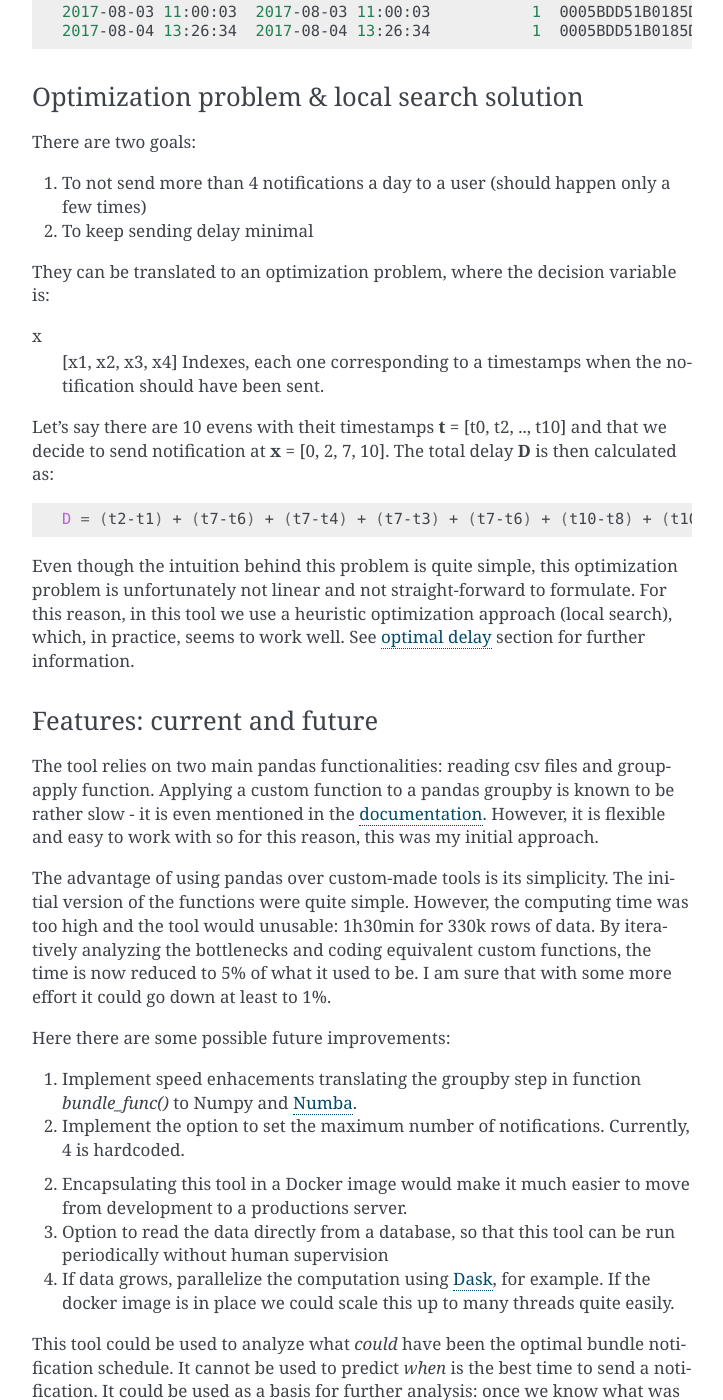
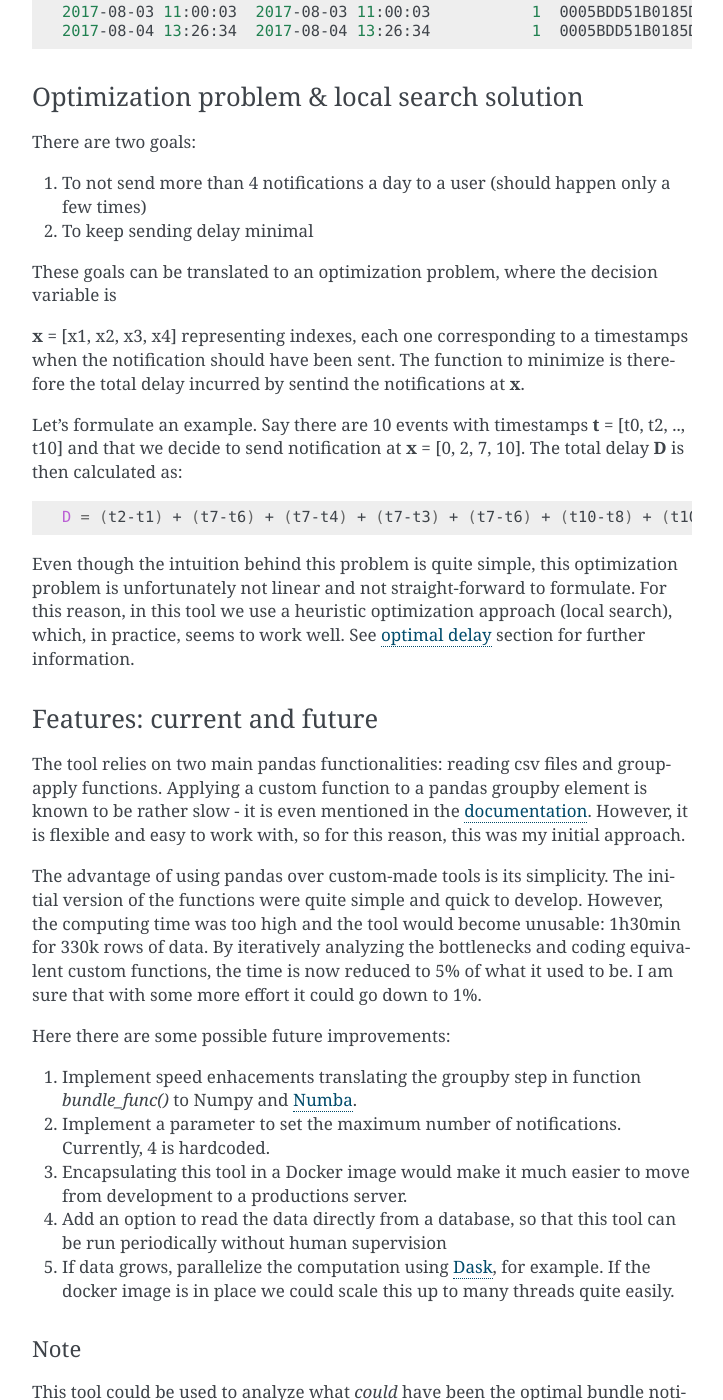
Before and after one commit to jsga/bundle_notifications, a Sphinx documentation site: the page built from docs/index.rst, in a window 1280 px wide and 1400 px high, scrolled down 3161 px. Shown: the whole window, without its empty margins (388-1111 px from the left). Built offline with Sphinx 7.4.7, drawn with Linux system fonts in a browser that asks for light colours; some of the changed text lies outside the part shown.

Commit message:
Updated docs

```diff
--- a/README.rst
+++ b/README.rst
@@ -144,12 +144,11 @@ There are two goals:
 1. To not send more than 4 notifications a day to a user (should happen only a few times)
 2. To keep sending delay minimal
 
-They can be translated to an optimization problem, where the decision variable is:
+These goals can be translated to an optimization problem, where the decision variable is
 
-x
-	[x1, x2, x3, x4] Indexes, each one corresponding to a timestamps when the notification should have been sent.
+**x** =  [x1, x2, x3, x4] representing indexes, each one corresponding to a timestamps when the notification should have been sent. The function to minimize is therefore the total delay incurred by sentind the notifications at **x**.
 
-Let's say there are 10 evens with theit timestamps **t** = [t0, t2, .., t10] and that we decide to send notification at **x** = [0, 2, 7, 10]. The total delay **D** is then calculated as::
+Let's formulate an example. Say there are 10 events with timestamps **t** = [t0, t2, .., t10] and that we decide to send notification at **x** = [0, 2, 7, 10]. The total delay **D** is then calculated as::
 
 	D = (t2-t1) + (t7-t6) + (t7-t4) + (t7-t3) + (t7-t6) + (t10-t8) + (t10-t9)
 
@@ -161,23 +160,26 @@ Even though the intuition behind this problem is quite simple, this optimization
 Features: current and future
 --------------------------------
 
-The tool relies on two main pandas functionalities: reading csv files and group-apply function. Applying a custom function to a pandas groupby is known to be rather slow - it is even mentioned in the documentation_. However, it is flexible and easy to work with so for this reason, this was my initial approach.
+The tool relies on two main pandas functionalities: reading csv files and group-apply functions. Applying a custom function to a pandas groupby element is known to be rather slow - it is even mentioned in the documentation_. However, it is flexible and easy to work with, so for this reason, this was my initial approach.
 
-The advantage of using pandas over custom-made tools is its simplicity. The initial version of the functions were quite simple. However, the computing time was too high and the tool would unusable: 1h30min for 330k rows of data. By iteratively analyzing the bottlenecks and coding equivalent custom functions, the time is now reduced to 5% of what it used to be. I am sure that with some more effort it could go down at least to 1%.
+The advantage of using pandas over custom-made tools is its simplicity. The initial version of the functions were quite simple and quick to develop. However, the computing time was too high and the tool would become unusable: 1h30min for 330k rows of data. By iteratively analyzing the bottlenecks and coding equivalent custom functions, the time is now reduced to 5% of what it used to be. I am sure that with some more effort it could go down to 1%.
 
 Here there are some possible future improvements:
 
 1. Implement speed enhacements translating the groupby step in function *bundle_func()* to Numpy and Numba_.
 
-2. Implement the option to set the maximum number of notifications. Currently, 4 is hardcoded.
+2. Implement a parameter to set the maximum number of notifications. Currently, 4 is hardcoded.
 
-2. Encapsulating this tool in a Docker image would make it much easier to move from development to a productions server.
+3. Encapsulating this tool in a Docker image would make it much easier to move from development to a productions server.
 
-3. Option to read the data directly from a database, so that this tool can be run periodically without human supervision
+4. Add an option to read the data directly from a database, so that this tool can be run periodically without human supervision
 
-4. If data grows, parallelize the computation using Dask_, for example. If the docker image is in place we could scale this up to many threads quite easily.
+5. If data grows, parallelize the computation using Dask_, for example. If the docker image is in place we could scale this up to many threads quite easily.
 
-This tool could be used to analyze what *could* have been the optimal bundle notification schedule. It cannot be used to predict *when* is the best time to send a notification. It could be used as a basis for further analysis: once we know what was optimal in the past, we can create rules for future decisions.
+Note
+^^^^^^
+
+This tool could be used to analyze what *could* have been the optimal bundle notification schedule. It cannot be used to predict *when* is the best time to send a notification. It could be used as a basis for further analysis: once we know what was optimal in the past, we can create rules for future decisions. This funcionality fall out of the scope of the assignment.
 
 
 
```
Also changed, not shown: docs/notebooks.rst (+7 -5 lines), 5 other files.
